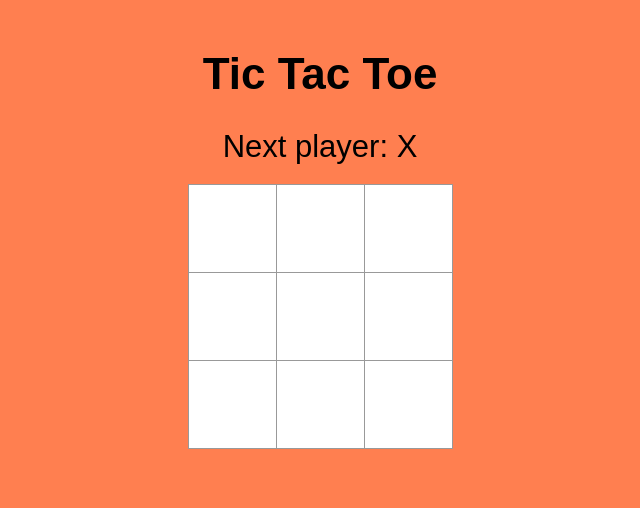
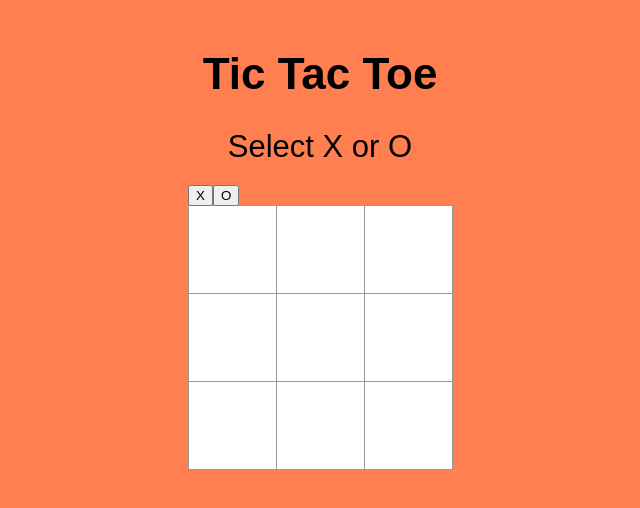
Before and after one commit to irshathahamed21/Tic-Tac-Toe-Game, a React (Create React App) app: page / in a window 1280 px wide. Shown: the top 508 px of the page, without its empty margins (295-935 px from the left). Built offline with nearby package versions, Linux system fonts and the light colour scheme.

Commit message:
Board.jsx

```diff
--- a/src/components/Board.jsx
+++ b/src/components/Board.jsx
@@ -7,11 +7,36 @@ const[xIsNext, setXIsNext] = useState(true)
 
 
     console.log(squares)
+    let count = 0;
+    let xcount = 0;
+
+    for(let i = 0; i < squares.length; i++){
+        if(squares[i] === null){
+            count++
+        }
+        if(squares[i] === "X" ){
+            xcount++
+        }
+        if(squares[i] === "O" ){
+            xcount++
+        }
+    }
+
     const winner = calculateWinner(squares);
     let status;
     if (winner) {
       status = 'Winner: ' + winner;
+
+
     }
+    else if(count === 9 ){
+        status = "Select X or O"
+    }
+    else if(!winner  && xcount === 9){
+        status = "Draw"
+    }
+
+
 
     else {
 
@@ -48,7 +73,17 @@ const[xIsNext, setXIsNext] = useState(true)
         <>
      <div>
      < h1 className = "titl">Tic Tac Toe</h1>
+
+
       <div className="status">{status}</div>
+      <div className="flex-butt">
+
+
+       {xcount ? " " : <button className = "butto" onClick = {() => {setXIsNext(false)}}>X</button>}
+       {xcount ? " " : <button className = "butto" onClick = {() => {setXIsNext(false)}}>O</button>}
+
+     </div>
+
       <div className="board-row">
         {renderSquare(0)}
         {renderSquare(1)}
```
